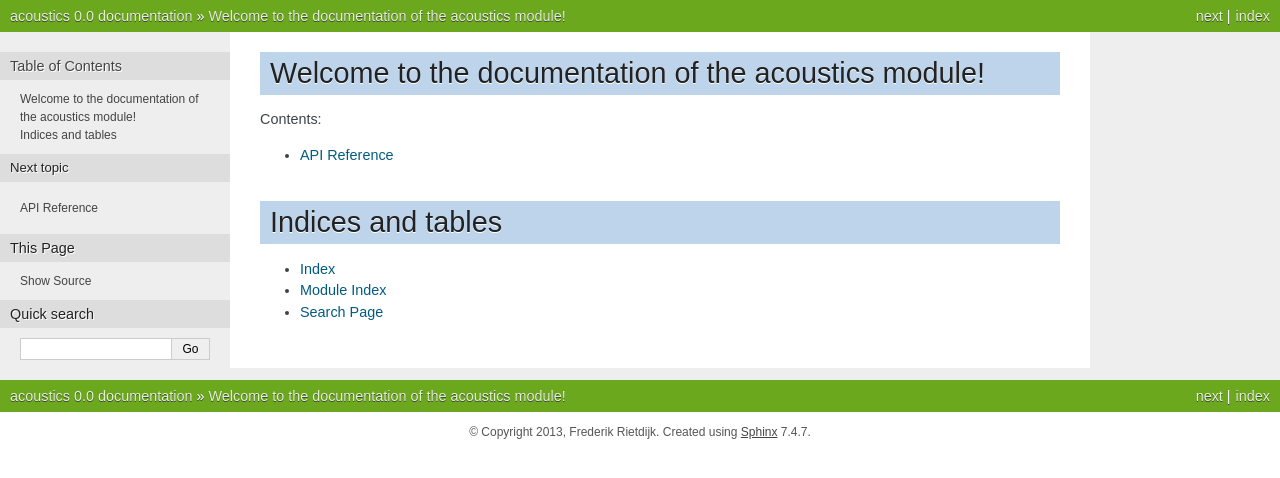
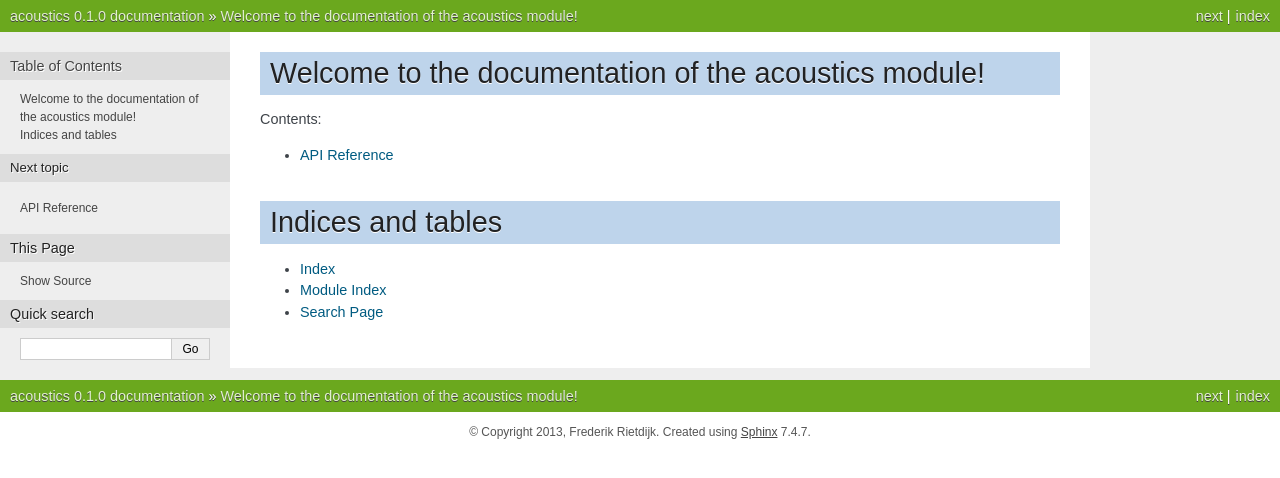
Before and after one commit to python-acoustics/python-acoustics, a Sphinx documentation site: the page built from docs/index.rst, in a window 1280 px wide. Shown: the top 478 px of the page. Built offline with Sphinx 7.4.7, drawn with Linux system fonts in a browser that asks for light colours; pages that are not in the unit, such as notebooks, are missing from menus.

Commit message:
prepare release

```diff
--- a/docs/conf.py
+++ b/docs/conf.py
@@ -26,7 +26,6 @@ sys.path.insert(0, os.path.abspath('..'))
 # Add any Sphinx extension module names here, as strings. They can be extensions
 # coming with Sphinx (named 'sphinx.ext.*') or your custom ones.
 extensions = ['sphinx.ext.autodoc',
-              #'sphinx.ext.inheritance_diagram',
               'sphinx.ext.intersphinx',
               'sphinx.ext.mathjax',
               'sphinx.ext.viewcode']
@@ -52,9 +51,9 @@ copyright = u'2013, Frederik Rietdijk'
 # built documents.
 #
 # The short X.Y version.
-version = '0.0'
+version = '0.1'
 # The full version, including alpha/beta/rc tags.
-release = '0.0'
+release = '0.1.0'
 
 # The language for content autogenerated by Sphinx. Refer to documentation
 # for a list of supported languages.
@@ -259,7 +258,7 @@ intersphinx_mapping = {'python': ('http://docs.python.org/3', None),
                        }
 
 
-autodoc_default_flags = ['members', 'show-inheritance']
+autodoc_default_flags = ['members']
 
 def skip(app, what, name, obj, skip, options):
     if name == "__init__":
--- a/setup.py
+++ b/setup.py
@@ -25,7 +25,7 @@ class PyTest(TestCommand):
 
 setup(
       name='acoustics',
-      version='0.0',
+      version='0.1.0',
       description="Acoustics module for Python.",
       long_description=long_description,
       author='Python Acoustics',
```
Also changed, not shown: requirements.txt (added, +7 -0 lines), 2 other files.
